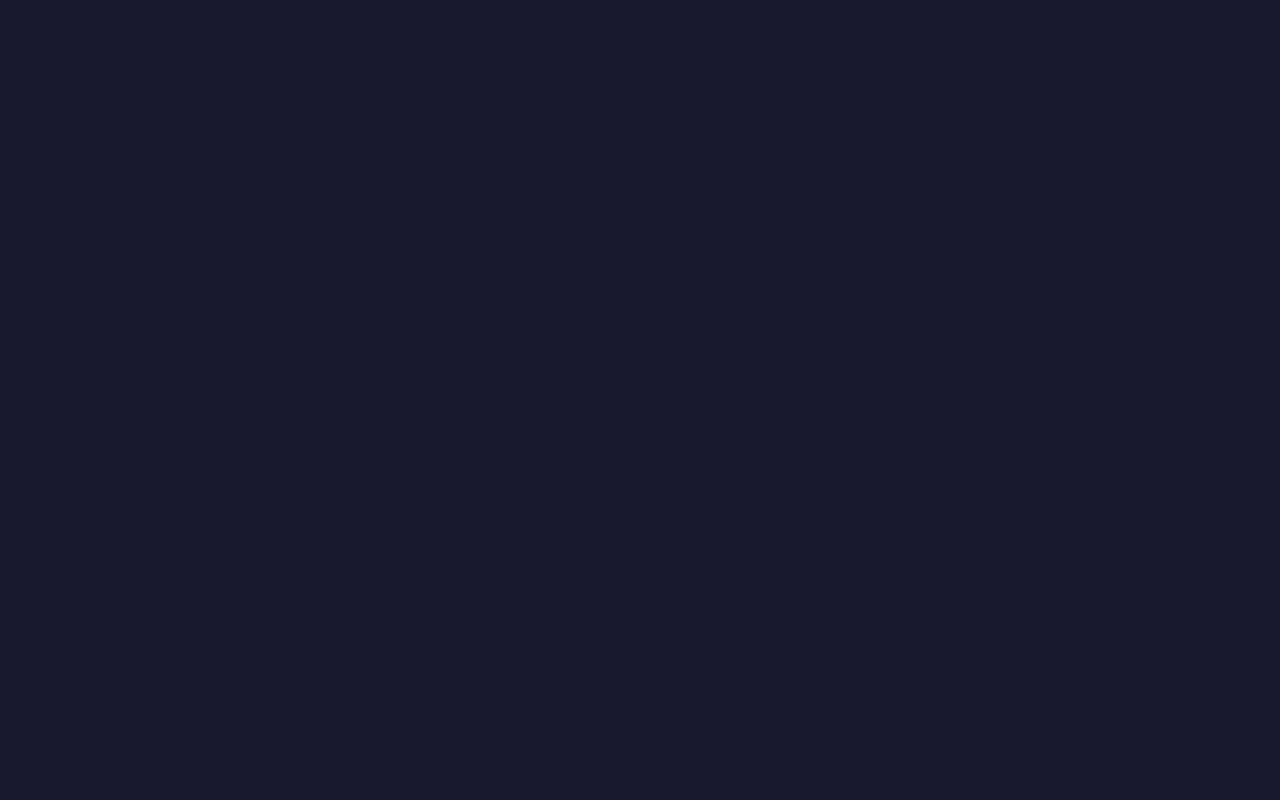
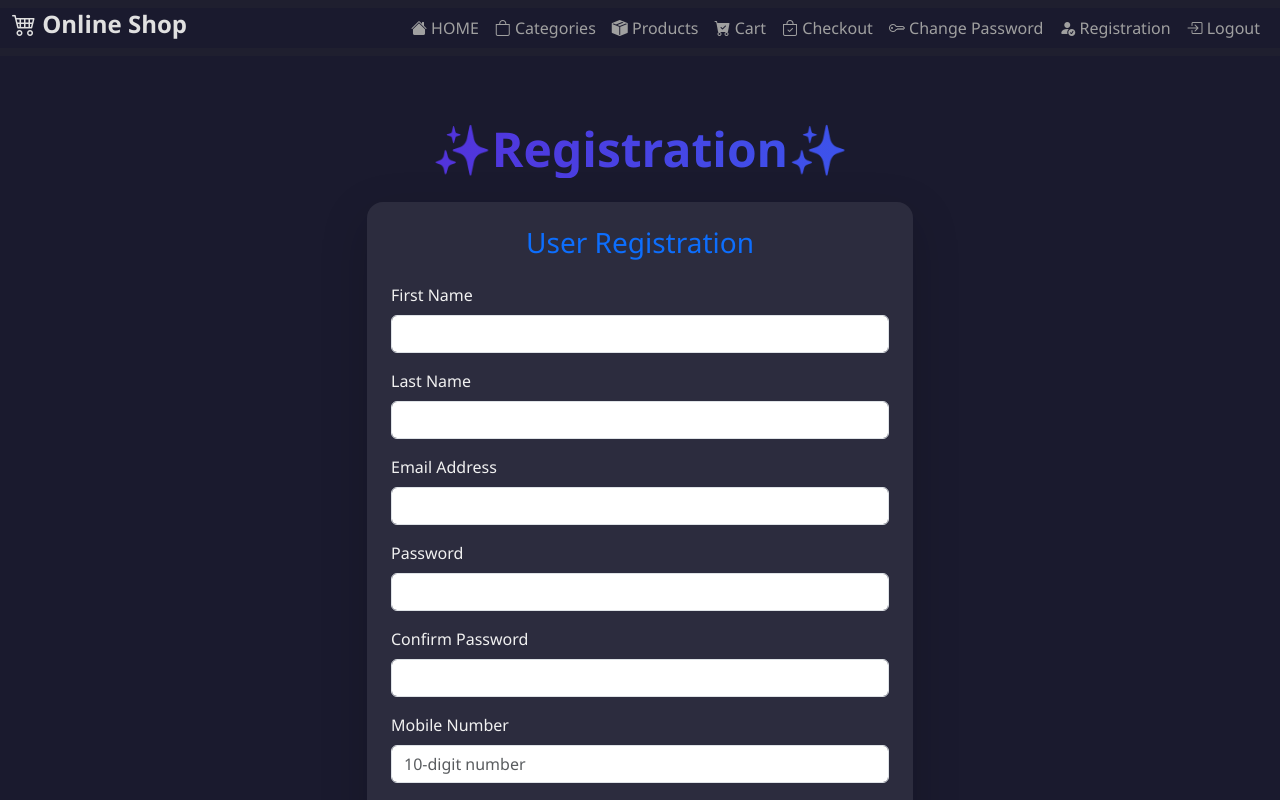
Before and after one commit to aashishword004-alt/project2, a React (Create React App) app in the folder app2/: page /registration in a window 1280 px wide. Before the commit this address had no page. Shown: the top 800 px of the page. Built offline with nearby package versions, Linux system fonts and the light colour scheme.

Commit message:
designdone

```diff
--- a/app2/public/theme/css/main.css
+++ b/app2/public/theme/css/main.css
@@ -59,7 +59,7 @@
         }
 
         #navbarNav {
-            margin-left: 30%;
+            margin-left:0%;
         }
 
         .footer {
--- a/app2/src/checkout.js
+++ b/app2/src/checkout.js
@@ -2,14 +2,14 @@ import { Component } from "react";
 import Navbar from "./navBar";
 import Footer from "./footer";
 
-export default class Chackout extends Component{
-    render(){
-        return(<>
-        <Navbar/>
+export default class Chackout extends Component {
+  render() {
+    return (<>
+      <Navbar />
       <div className="py-3 text-center">
         <h1 className="page-heading">✨Checkout✨</h1>
         <div className="container py-5">
-  <form action="#">
+          <form>
             <div className="row g-5 justify-content-center">
               <div
                 className="col-md-12 col-lg-6 col-xl-6 wow fadeInUp"
@@ -80,7 +80,7 @@ export default class Chackout extends Component{
         </div>
 
       </div>
-        <Footer/>
+      <Footer />
     </>)
   }
 }
--- a/app2/src/index.js
+++ b/app2/src/index.js
@@ -10,7 +10,7 @@ import ViewProduct from './viewproduct';
 import Cart from './cart';
 import Checkout from './checkout';
 import ChangePassword from './changepassword';
-
+import Registration from './registration';
 function MYapp() {
   return (
     <BrowserRouter>
@@ -23,6 +23,7 @@ function MYapp() {
         <Route path="/cart" element={<Cart />} />
         <Route path="/checkout" element={<Checkout />} />
         <Route path="/changepassword" element={<ChangePassword />} />
+        <Route path="/registration" element={<Registration />} />
 
 
         {/* 404 Pandding */}
--- a/app2/src/navBar.js
+++ b/app2/src/navBar.js
@@ -6,9 +6,9 @@ class Navbar extends Component{
     {
         return(   <nav className="navbar navbar-expand-lg navbar-dark sticky-top mb-5">
                 <div className="container-fluid">
-                    <Link className="navbar-brand fw-bold" to="#">
+                    <div className=" fw-bold h4">
                         <i className="bi bi-cart4" /> Online Shop
-                    </Link>
+                    </div>
                     <button
                         className="navbar-toggler text-white"
                         type="button"
@@ -53,6 +53,11 @@ class Navbar extends Component{
                                 </Link>
                             </li>
                             <li className="nav-item">
+                                <Link className="nav-link" to="/registration">
+                                    <i class="bi bi-person-fill-check"></i> Registration
+                                </Link>
+                            </li>
+                            <li className="nav-item">
                                 <Link className="nav-link" to="/login">
                                     <i className="bi bi-box-arrow-in-right" /> Logout
                                 </Link>
--- a/app2/src/products.js
+++ b/app2/src/products.js
@@ -1,6 +1,7 @@
 import { Component } from "react";
 import Navbar from "./navBar";
 import Footer from "./footer";
+import { Link } from "react-router-dom";
 
 class Products extends Component {
     render() {
@@ -21,12 +22,12 @@ class Products extends Component {
                                     className="card-img-top"
                                 />
                                 <div className="card-body">
-                                    <a href="">
+                                    <Link to="/viewproduct">
                                         <h4 className="card-title">
                                             <i className="bi bi-tag" />
-                                            Name Product{" "}
+                                            Name Product
                                         </h4>
-                                    </a>
+                                    </Link>
                                     <p className="card-text">Price: ₹7500</p>
                                     <div>
                                         <div className="div">
--- /dev/null
+++ b/app2/src/registration.js
@@ -0,0 +1,95 @@
+import { Component } from "react";
+import Navbar from "./navBar";
+import Footer from "./footer";
+
+class Registration extends Component {
+    render() {
+        return (<>
+            <Navbar />
+            <div className="py-3 text-center">
+                <h1 className="page-heading">✨Registration✨</h1>
+            </div>
+            {/* Main Content */}
+            <div className="container">
+                <div className="row justify-content-center">
+                    <div className="col-md-8 col-lg-6">
+                        <div className="card shadow-lg border-0 rounded-4">
+                            <div className="card-body p-4">
+                                <h3 className="text-center mb-4 text-primary">User Registration</h3>
+                                <form id="registrationForm">
+                                    <div className="mb-3">
+                                        <label className="form-label">First Name</label>
+                                        <input
+                                            type="text"
+                                            name="firstName"
+                                            className="form-control"
+                                            required=""
+                                        />
+                                    </div>
+                                    <div className="mb-3">
+                                        <label className="form-label">Last Name</label>
+                                        <input
+                                            type="text"
+                                            name="lastName"
+                                            className="form-control"
+                                            required=""
+                                        />
+                                    </div>
+                                    <div className="mb-3">
+                                        <label className="form-label">Email Address</label>
+                                        <input
+                                            type="email"
+                                            name="email"
+                                            className="form-control"
+                                            required=""
+                                        />
+                                    </div>
+                                    <div className="mb-3">
+                                        <label className="form-label">Password</label>
+                                        <input
+                                            type="password"
+                                            name="password"
+                                            className="form-control"
+                                            required=""
+                                        />
+                                    </div>
+                                    <div className="mb-3">
+                                        <label className="form-label">Confirm Password</label>
+                                        <input
+                                            type="password"
+                                            name="confirmPassword"
+                                            className="form-control"
+                                            required=""
+                                        />
+                                    </div>
+                                    <div className="mb-3">
+                                        <label className="form-label">Mobile Number</label>
+                                        <input
+                                            type="tel"
+                                            name="mobile"
+                                            className="form-control"
+                                            pattern="[0-9]{10}"
+                                            placeholder="10-digit number"
+                                            required=""
+                                        />
+                                    </div>
+                                    <div className="text-center mt-4">
+                                        <button type="submit" className="btn btn-primary px-5">
+                                            Register
+                                        </button>
+                                    </div>
+                                </form>
+                                <div id="result" className="mt-4" />
+                            </div>
+                        </div>
+                    </div>
+                </div>
+            </div>
+
+
+            <Footer />
+
+        </>)
+    }
+}
+export default Registration;
```
Lines whose indentation alone changed are shown as unchanged.
